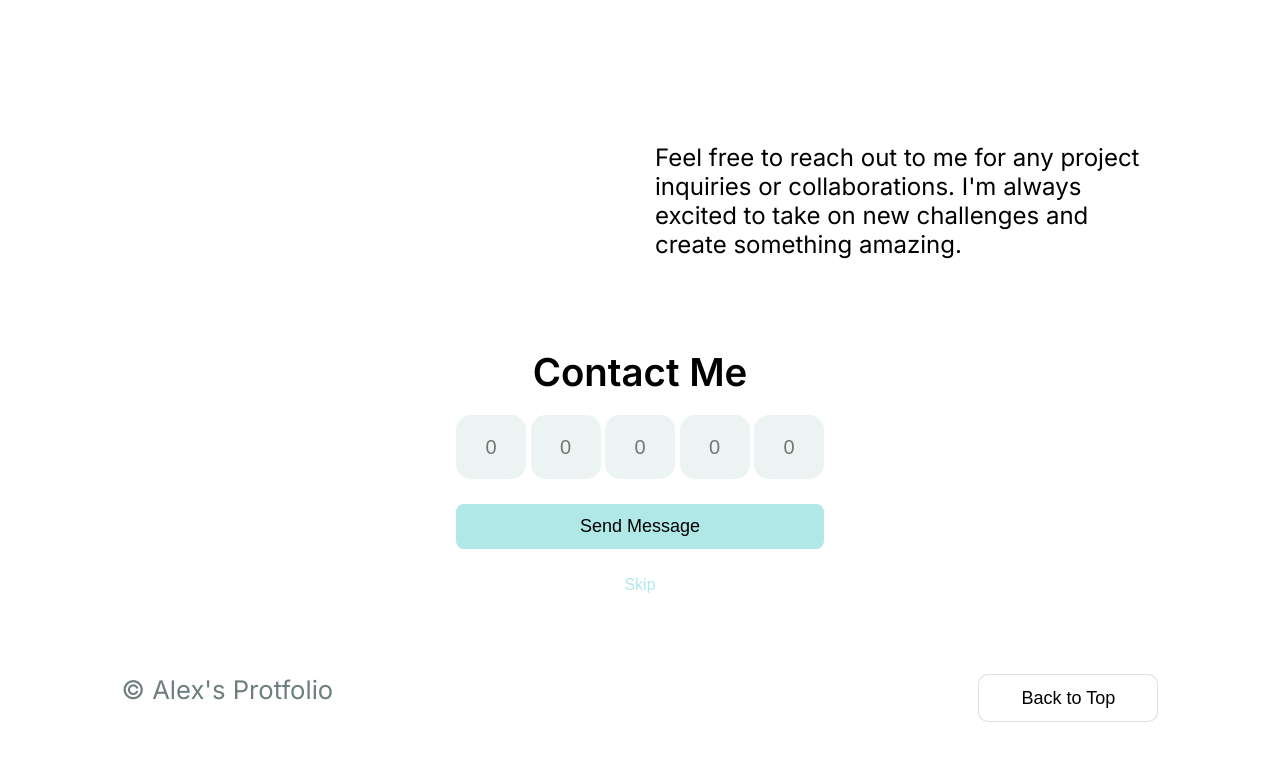
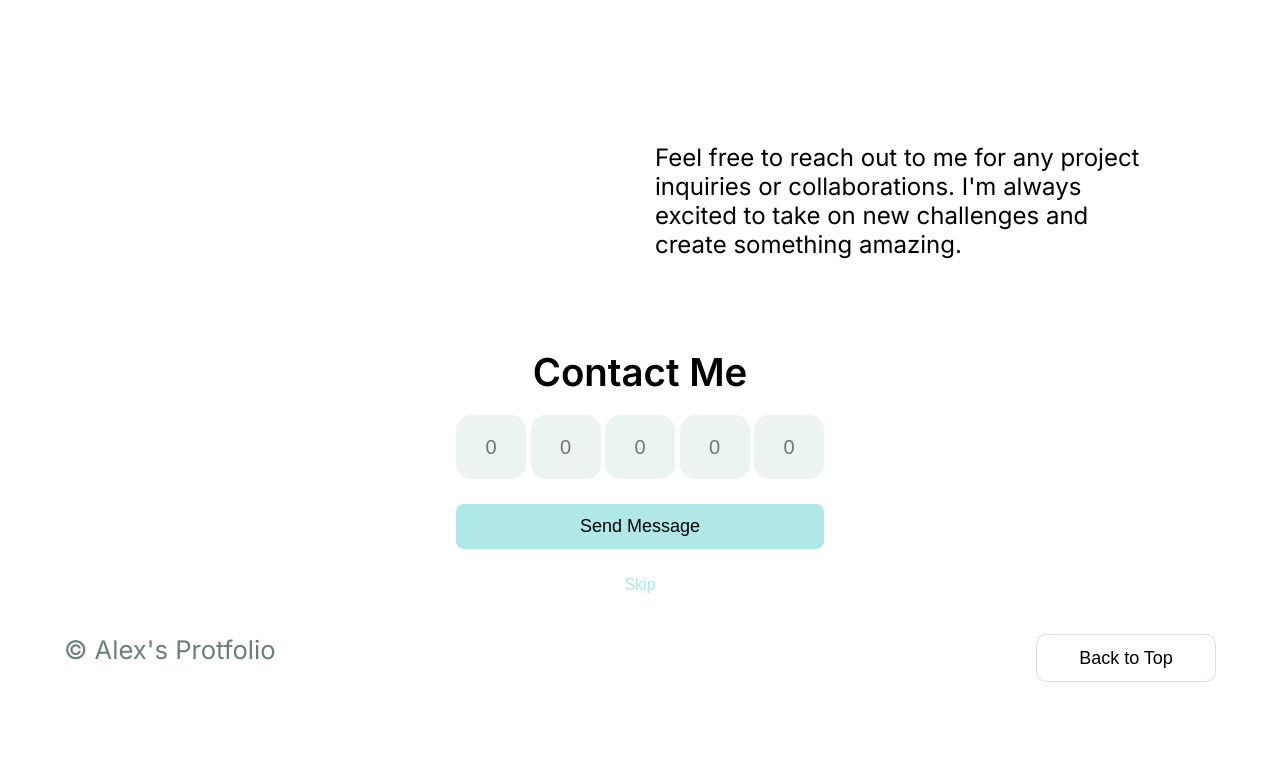
Before and after one commit to Sam99132/Capstone-Project, a plain HTML site: page index.html in a window 1280 px wide. Shown: the part 2554-3314 px from the top of the page. After the commit the page ends 3256 px from the top, so only its background shows below. Drawn offline with Linux system fonts and the light colour scheme.

Commit message:
minor changes

```diff
--- a/index.css
+++ b/index.css
@@ -224,7 +224,6 @@ input::-webkit-inner-spin-button {
     justify-content: space-between;
     flex-wrap: wrap;
     gap: 20px;
-    padding: 40px 5%;
     box-sizing: border-box;
 }
 
```
